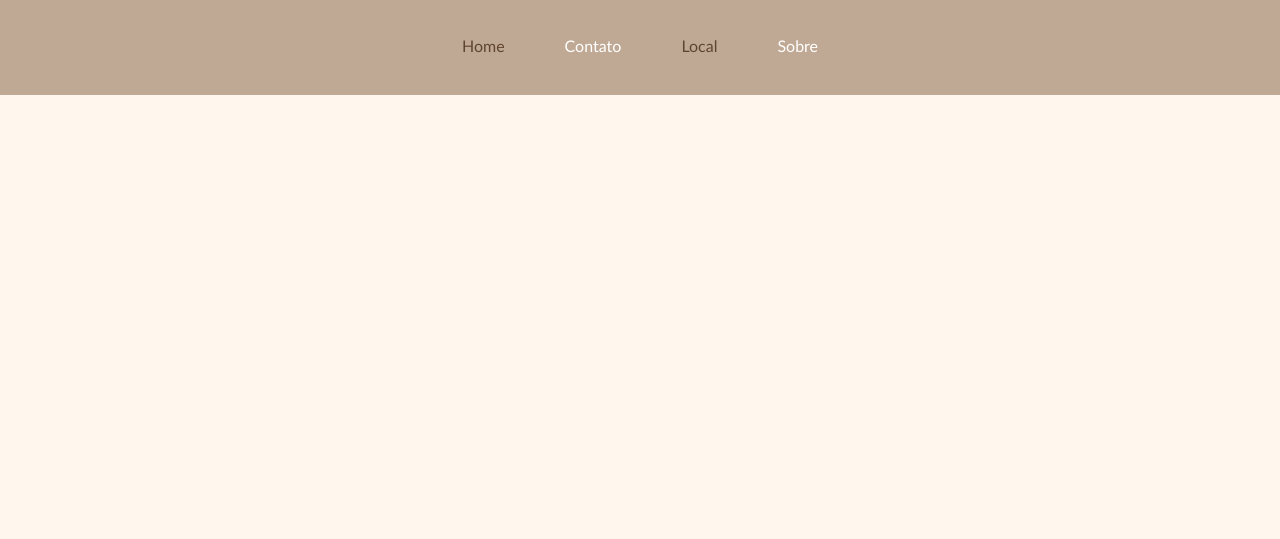
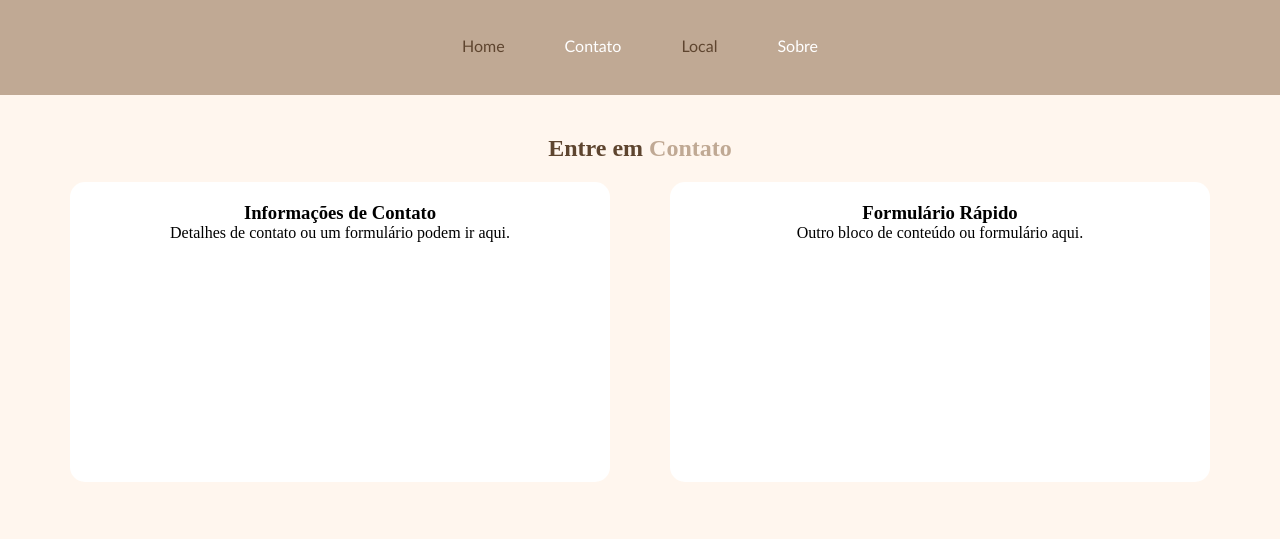
Before and after one commit to pedrotti007/PROJETO_INTERPSIC, a plain HTML site: page projetosite/contato.html in a window 1280 px wide. Shown: the part 130-669 px from the top of the page. Drawn offline with Linux system fonts and the light colour scheme.

Commit message:
Adicionado caixa branca nos contatos

```diff
--- a/projetosite/contato.html
+++ b/projetosite/contato.html
@@ -23,37 +23,16 @@
             </nav>
      <section>
         <div class="container">
-                <br>
-                <br>
-                <br>
-                    <div>
-                    </div>
-                <br>
-                <br>
-                <br>
-                <br>
-                <br>
-                <br>
-                <br>
-                <br>
-                <br>
-                <br>
-                <br>
-                <br>
-                <br>
-                <br>
-                <br>
-                <br>
-                <br>
-                <br>
-                <br>
-                <br>
-                <br>
-                <br>
-                <br>
-                <br>
-                <br>
-                <br>
+            <h2>Entre em <span>Contato</span></h2>
+            <div class="image-row">
+                <div class="contact-box">
+                    <h3>Informações de Contato</h3>
+                    <p>Detalhes de contato ou um formulário podem ir aqui.</p>
+                </div>
+                <div class="contact-box">
+                    <h3>Formulário Rápido</h3>
+                    <p>Outro bloco de conteúdo ou formulário aqui.</p>
+                </div>
         </div>
      </section>
      <footer>
--- a/projetosite/index.css
+++ b/projetosite/index.css
@@ -154,12 +154,24 @@ h2 p{
       flex-basis: 45%;
       margin-bottom: 20px;
   }
+
+/* Estilos para os retângulos na página de contato */
+.contact-box {
+    background-color: white;
+    border: 1px solid #ccc;
+    border-style: none;
+    height: 300px;
+    padding: 20px;
+    box-sizing: border-box;
+    border-radius: 15px;
+    margin-bottom: 20px;
+}
 .container iframe{
         display: block;
         width: 100%;
         max-width: 400px;
         height: 450px;
-        border-style: groove;
+        border-style: none  ;
         border-color:rgb(94, 69, 47);
         margin: 20px auto;
     }
```
